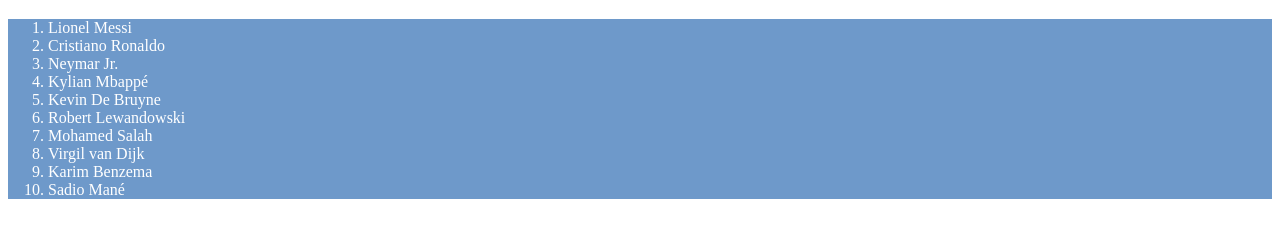
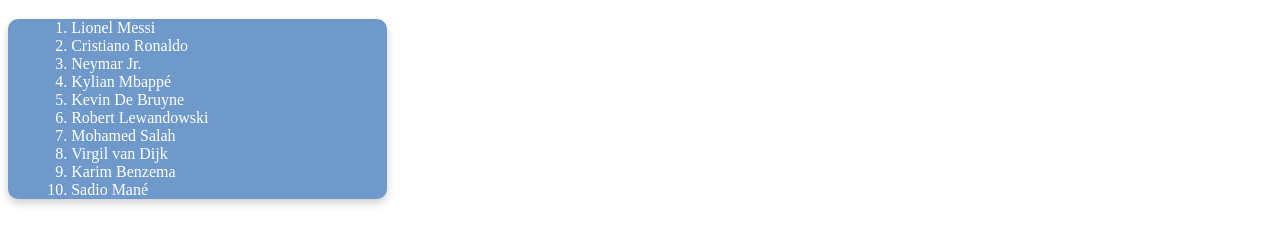
Before and after one commit to juniorHn89/Front-end, a plain HTML site: page index.html in a window 1280 px wide. Shown: the part 61-306 px from the top of the page. Drawn offline with Linux system fonts and the light colour scheme; a script that the page names is missing.

Commit message:
Segunda Actualizacion

```diff
--- a/styles.css
+++ b/styles.css
@@ -4,4 +4,13 @@
 .card{
     background-color: rgb(110, 153, 202);
     color: white;
+    border-radius: 10px;
+    padding-left: 5%;
+    margin-right: 70%;
+    box-shadow: 0 4px 8px rgba(0, 0, 0, 0.2);
+    transition: transform 0.9s;
+
 }
+.card:hover {
+    transform: scale(1.04);
+}
```
